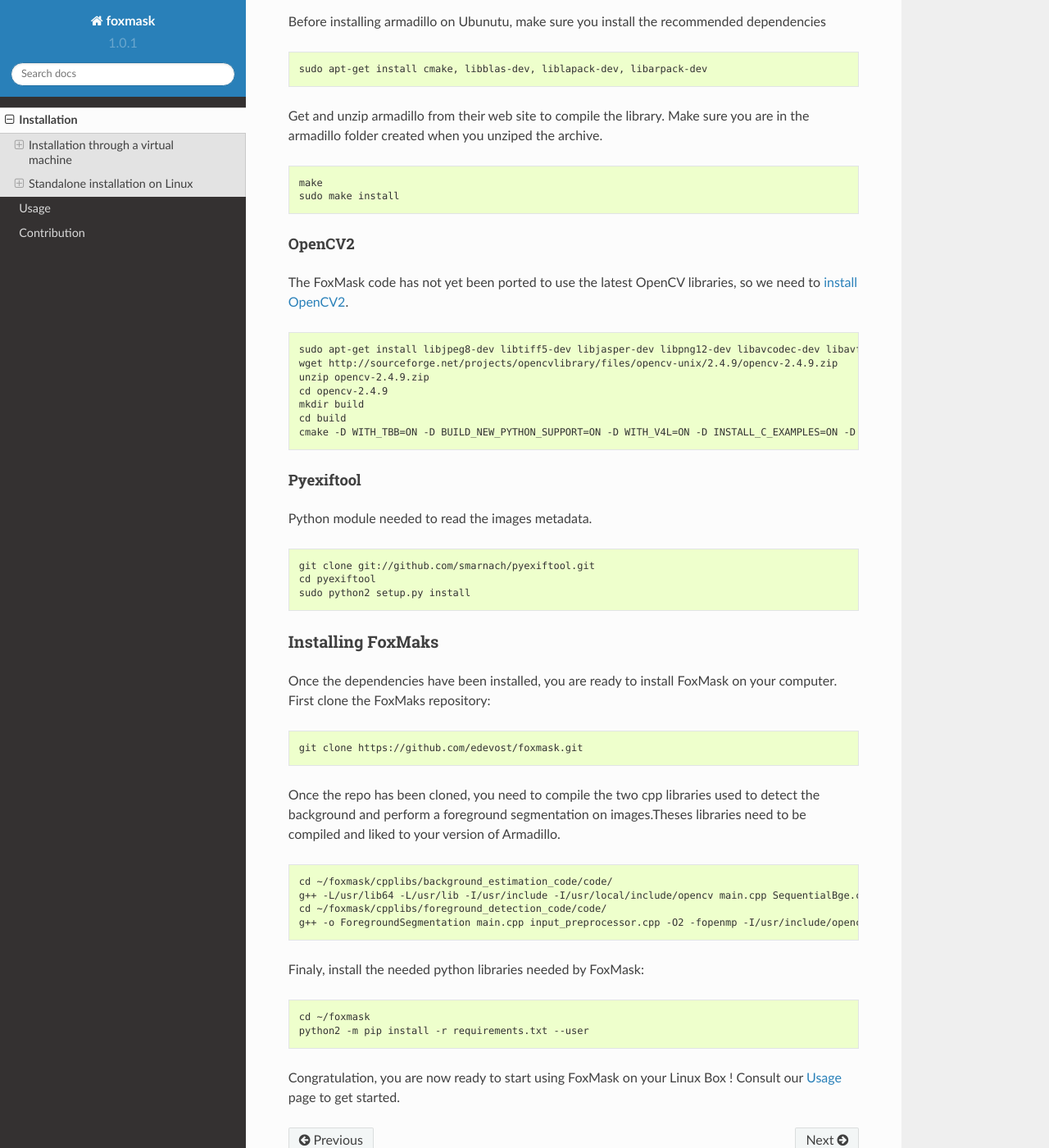
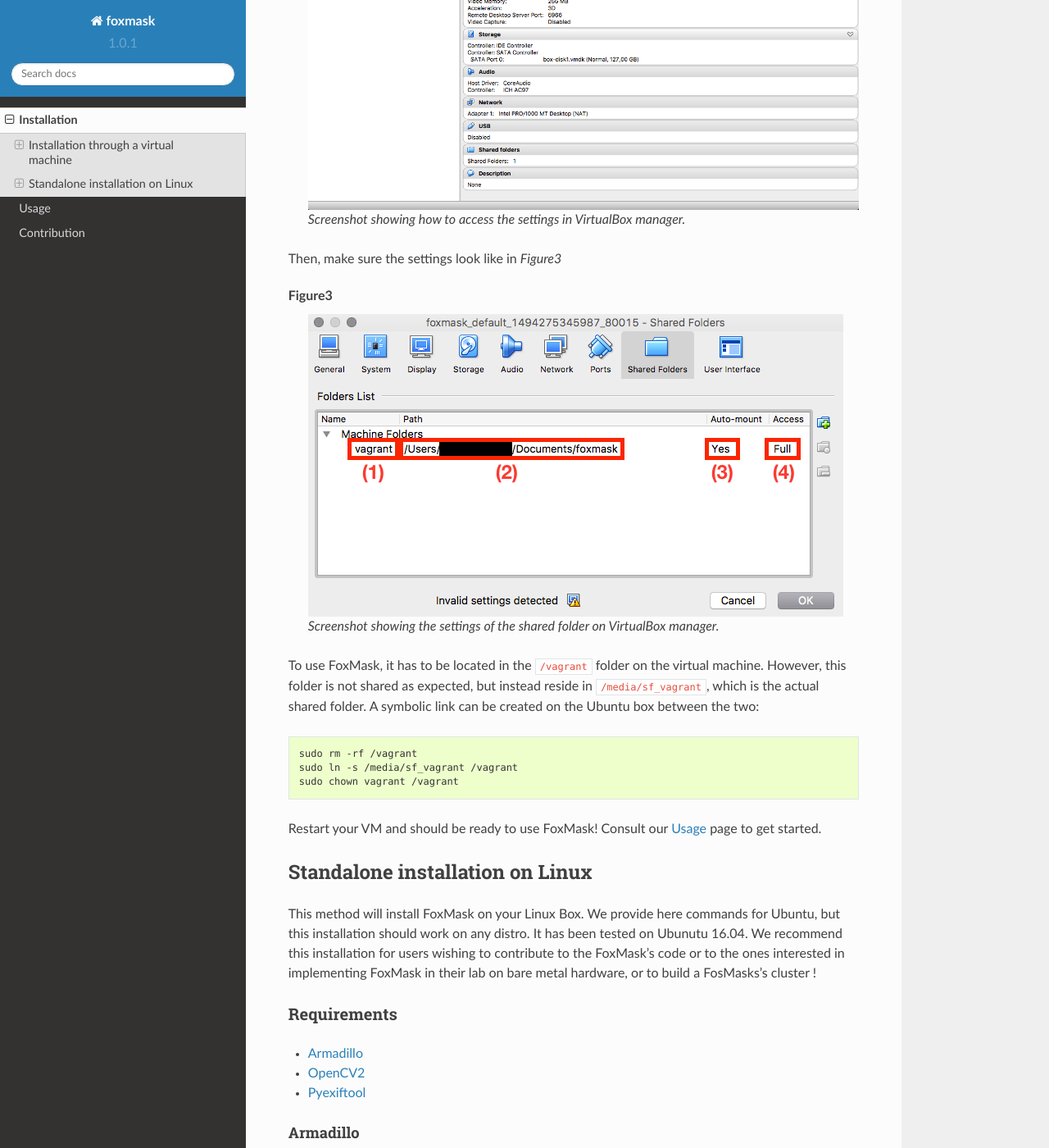
Before and after one commit to edevost/foxmask, a Sphinx documentation site: the page built from docs/installation.rst, in a window 1280 px wide and 1400 px high, scrolled down 2041 px. Shown: the whole window at 82% size. Built offline with Sphinx 7.4.7 and the Read the Docs theme 2.0.0, drawn with Linux system fonts in a browser that asks for light colours; some of the changed text lies outside the part shown.

Commit message:
Added section on Shared folder on MacOS

```diff
--- a/docs/installation.rst
+++ b/docs/installation.rst
@@ -72,8 +72,50 @@
 Issues on MacOS
 ---------------
 
-.. todo::
-   This section has to be written
+The shared folder on Vagrant does not behave as expected on MacOS.
+We need to configure the vm to share the folder correctly with the
+host machine.
+
+Shared folder
+~~~~~~~~~~~~~
+
+The shared folder is used to make the cloned FoxMask repository
+accessible to the virtual machine. This is very useful, for example,
+to easily make images needed to be analyzed available to the
+virtual machine.
+
+To activate the shared folder, open VirtualBox manager
+and access the FoxMask Box settings:
+
+.. _figure2:
+
+Figure2
+  .. figure:: images/screenshot-2.png
+
+    Screenshot showing how to access the settings in VirtualBox manager.
+
+Then, make sure the settings look like in *Figure3*
+
+Figure3
+  .. figure:: images/screenshot-3.png
+
+     Screenshot showing the settings of the shared folder on
+     VirtualBox manager.
+
+To use FoxMask, it has to be located in the ``/vagrant`` folder
+on the virtual machine. However, this folder is not shared
+as expected, but instead reside in ``/media/sf_vagrant``, which
+is the actual shared folder. A symbolic link can be created
+on the Ubuntu box between the two:
+
+.. code-block:: console
+
+   sudo rm -rf /vagrant
+   sudo ln -s /media/sf_vagrant /vagrant
+   sudo chown vagrant /vagrant
+
+Restart your VM and should be ready to use FoxMask! Consult
+our :ref:`usage` page to get started.
 
 
 Standalone installation on Linux
@@ -153,7 +195,7 @@
 .. _pyexiftool: https://github.com/smarnach/pyexiftool
 
 
-Installing FoxMaks
+Installing FoxMask
 ------------------
 
 Once the dependencies have been installed, you are
```
